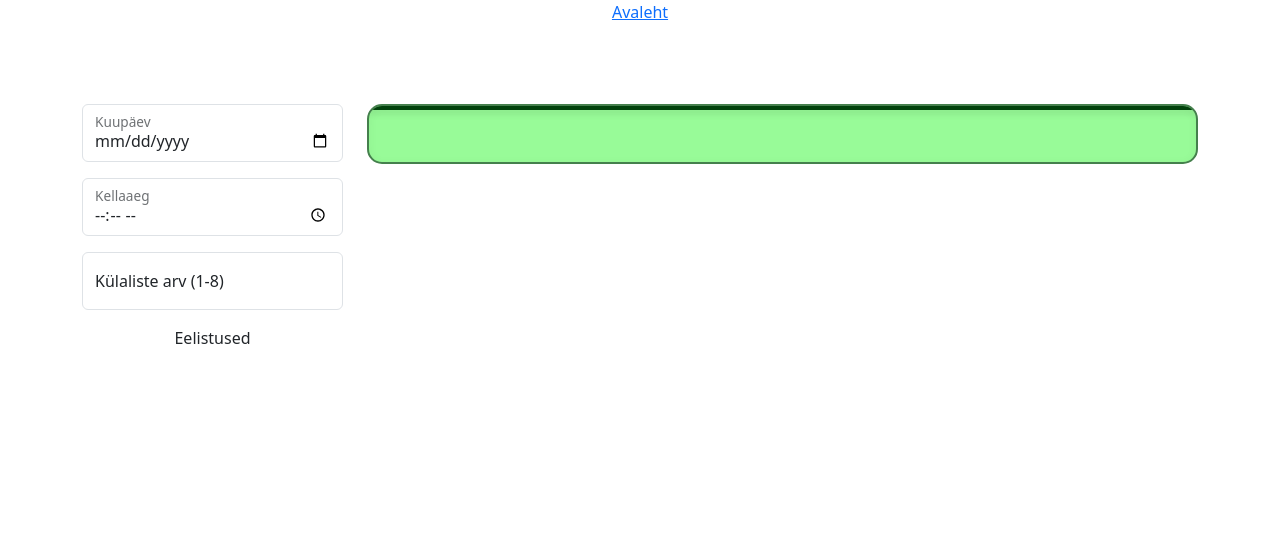
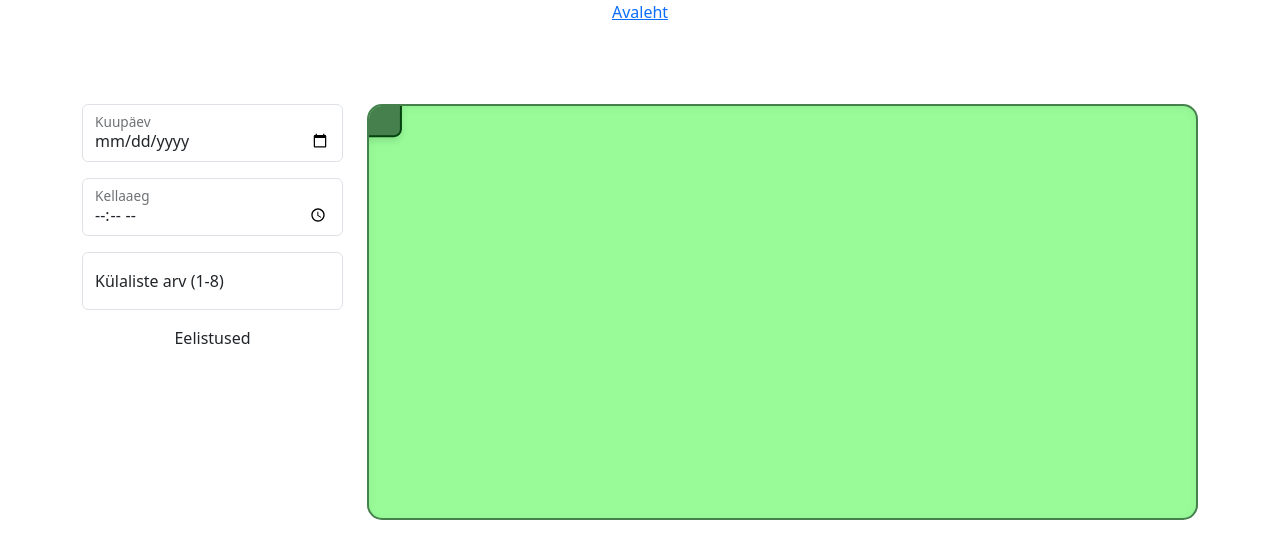
Before and after one commit to liisakanemagi/restaurant-front, a Vue app: page / in a window 1280 px wide. Shown: the top 558 px of the page. Built offline with nearby package versions, Linux system fonts and the light colour scheme; no server answers.

Commit message:
feat: implement table positioning and fix floor plan aspect ratio for better alignment

```diff
--- a/src/components/RestaurantTableLayout.vue
+++ b/src/components/RestaurantTableLayout.vue
@@ -4,7 +4,7 @@
       v-for="restaurantTable in restaurantTables"
       :key="restaurantTable.id"
       class ="restaurant-table-rectangle"
-
+      :style ="getRestaurantTableStyle(restaurantTable)"
     >
     </div>
   </div>
@@ -20,9 +20,23 @@ export default {
     },
   },
 
-  methods:{
+  methods: {
 
+    getRestaurantTableStyle(restaurantTable) {
 
+      const baseWidth = 8;
+      const extraWidthPerSeat = 2;
+      const dynamicWidth = baseWidth + Math.max(0, restaurantTable.capacity - 2) * extraWidthPerSeat;
+
+      return {
+        position: 'absolute',
+        left: restaurantTable.coordinateX + '%',
+        top: restaurantTable.coordinateY + '%',
+        width: dynamicWidth + '%',
+        height: '15%',
+        transform: 'translate(-50%, -50%)',
+      }
+    }
   }
 
 }
@@ -32,10 +46,12 @@ export default {
 .floor-plain-area {
   position: relative;
   width: 100%;
-  height: 60px;
+  max-width: 1000px;
+  aspect-ratio: 100 / 50;
   background-color: palegreen;
   border: 2px solid #45804d;
   border-radius: 15px;
+  margin: 0 auto;
   overflow: hidden;
   box-shadow: inset 0 2px 10px rgba(0, 0, 0, 0.05);
 }
```
